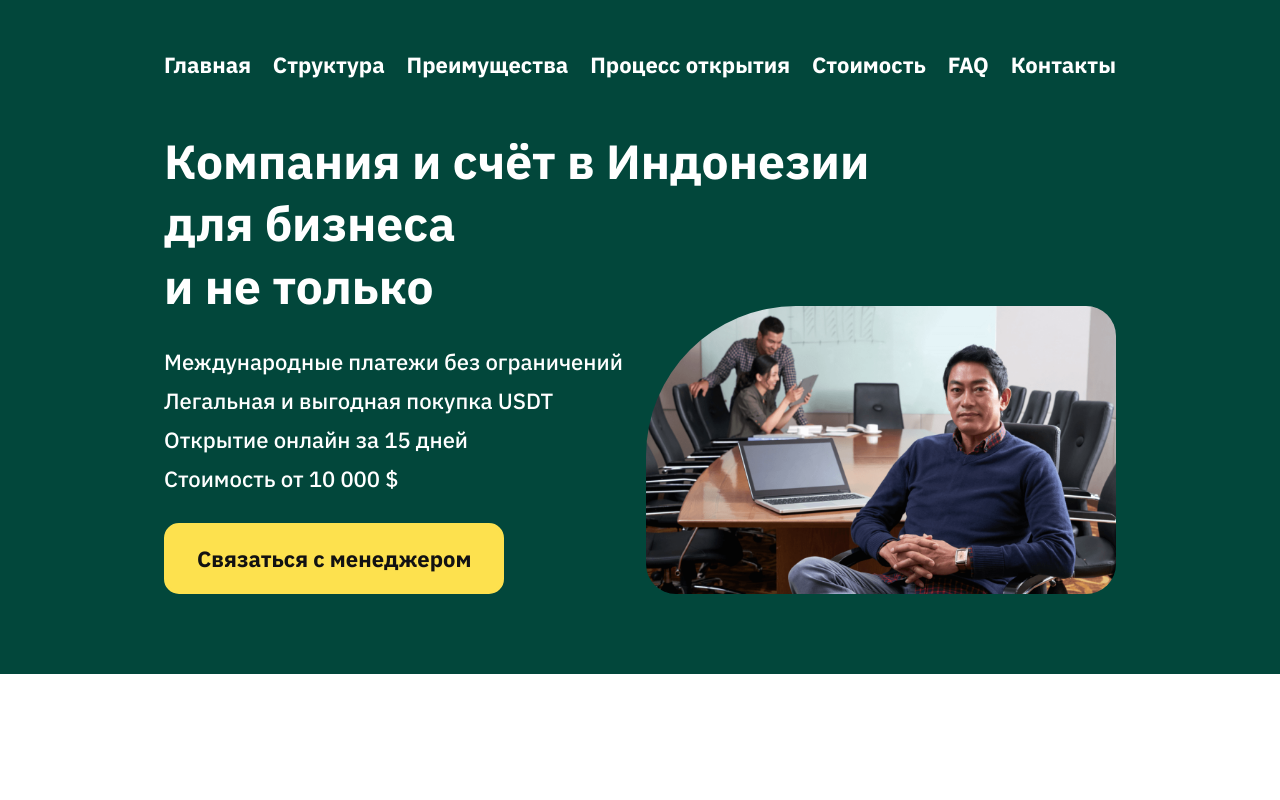
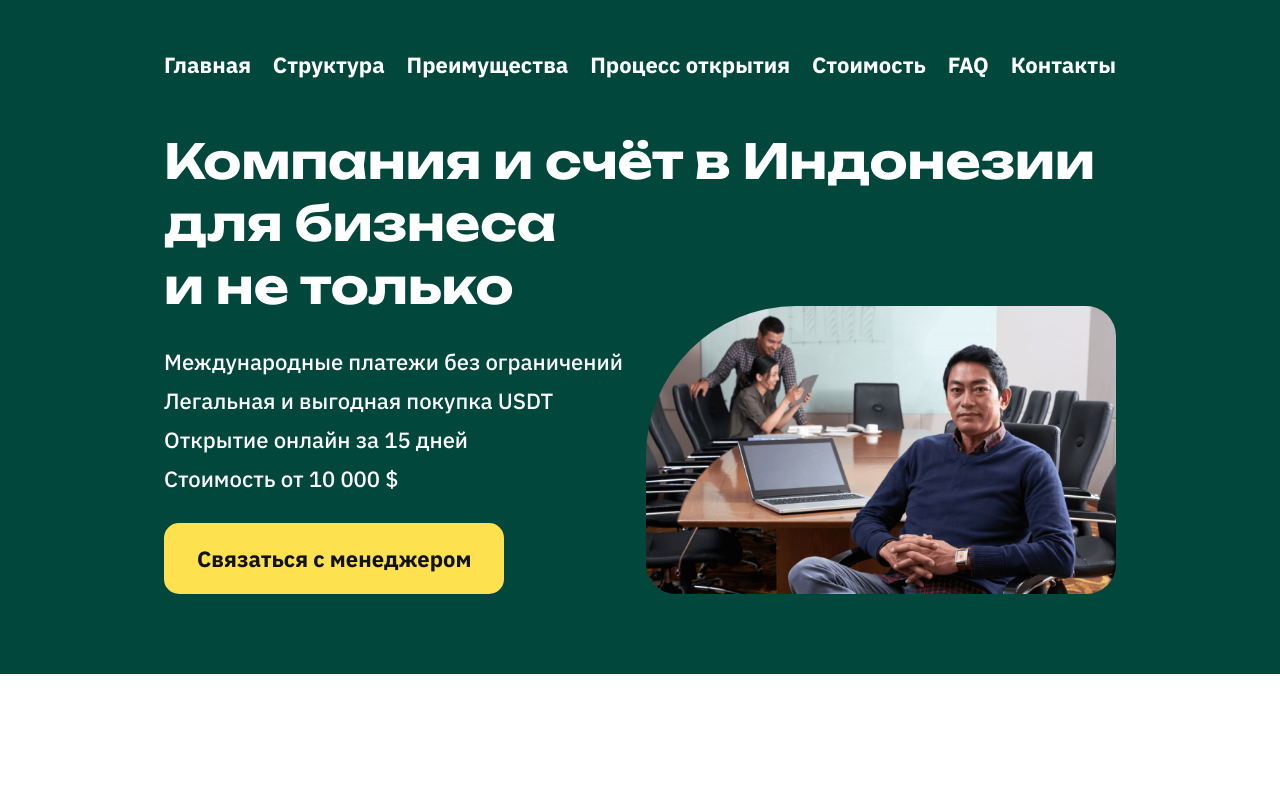
Before and after one commit to IvZakharov/landingIndonesia, a Next.js app: page / in a window 1280 px wide. Shown: the top 800 px of the page. Built offline with nearby package versions, Linux system fonts and the light colour scheme.

Commit message:
test fonts

```diff
--- a/pages/_app.js
+++ b/pages/_app.js
@@ -31,6 +31,7 @@ export default function App({ Component, pageProps }) {
     <>
       <style jsx global>{`
         html {
+          --unbounded-font: ${unbounded.style.fontFamily};
           --IBMPlexSans-font: ${IBMPlexSans.style.fontFamily};
         }
       `}</style>
--- a/styles/globals.scss
+++ b/styles/globals.scss
@@ -21,8 +21,7 @@ h3,
 h4,
 h5,
 h6 {
-  font-family: var(--unbounded-font);
-  font-style: normal;
+  font-family: var(--unbounded-font), cursive;
   color: $black;
   font-weight: 700;
 }
@@ -30,7 +29,7 @@ h6 {
 p,
 span {
   color: $black;
-  font-family: var(--IBMPlexSans-font);
+  font-family: var(--IBMPlexSans-font), sans-serif;
 }
 
 body {
```
